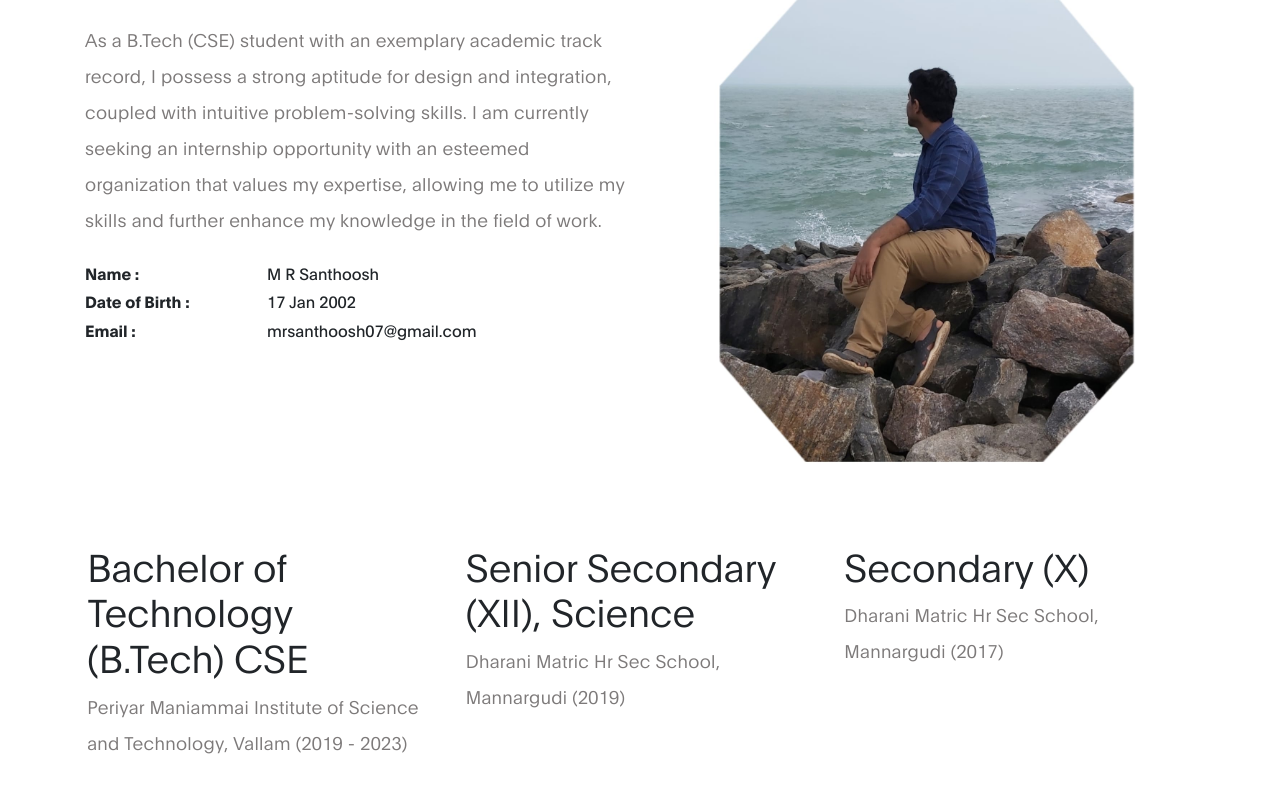
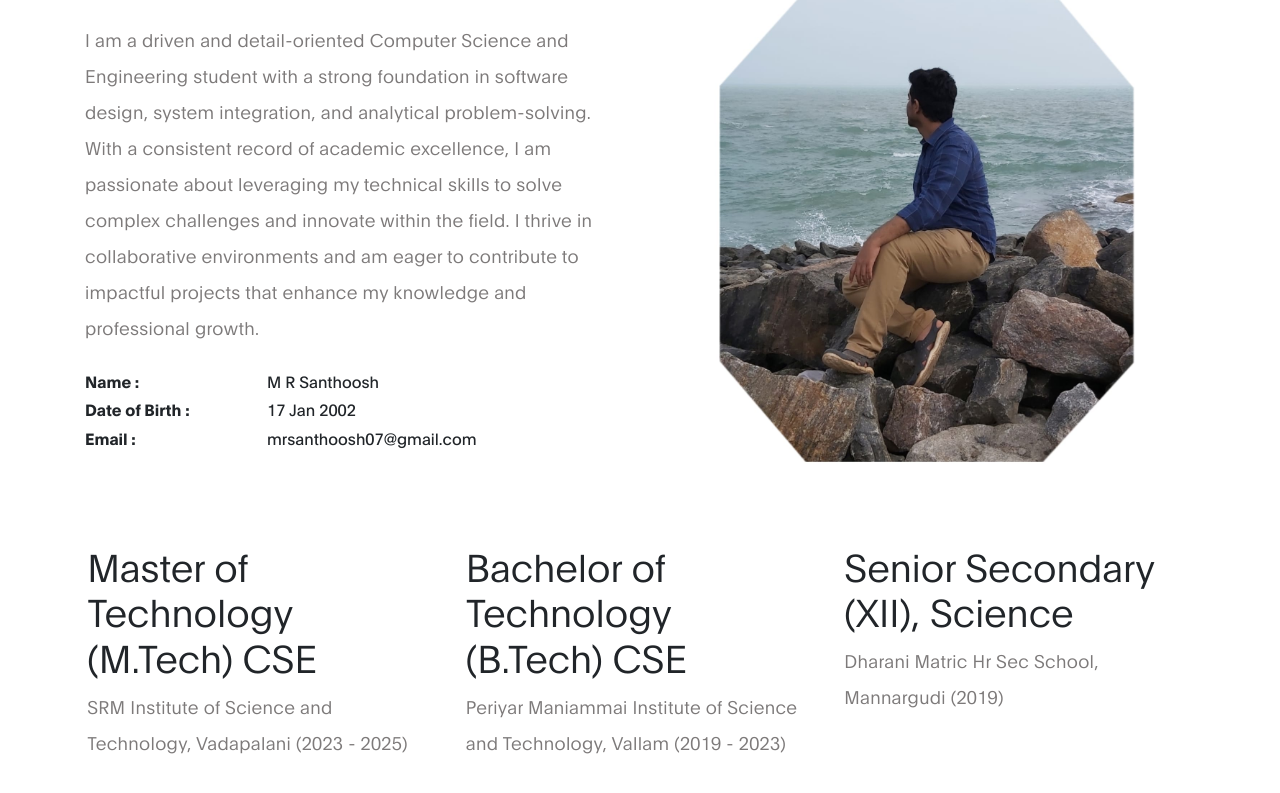
Before and after one commit to MRSanthoosh/OIBSIP_Task-2, a plain HTML site: page index.html in a window 1280 px wide. Shown: the part 701-1494 px from the top of the page. Drawn offline with Linux system fonts and the light colour scheme.

Commit message:
Update index.html

```diff
--- a/index.html
+++ b/index.html
@@ -98,7 +98,8 @@
                     <h3 class="mb-4">About Me</h3>
 
                     <p>
-                        As a B.Tech (CSE) student with an exemplary academic track record, I possess a strong aptitude for design and integration, coupled with intuitive problem-solving skills. I am currently seeking an internship opportunity with an esteemed organization that values my expertise, allowing me to utilize my skills and further enhance my knowledge in the field of work.</p>
+                   I am a driven and detail-oriented Computer Science and Engineering student with a strong foundation in software design, system integration, and analytical problem-solving. With a consistent record of academic excellence, I am passionate about leveraging my technical skills to solve complex challenges and innovate within the field. I thrive in collaborative environments and am eager to contribute to impactful projects that enhance my knowledge and professional growth.
+                    </p>
 
 
                     <ul class="mt-4 mb-5 mb-lg-0 profile-list list-unstyled">
@@ -119,16 +120,16 @@
             </div>
             <div class="row about-third">
             	<div class="col-lg-4 col-md-4 col-12">
+                <h3>Master of Technology (M.Tech) CSE</h3>
+                <p>SRM Institute of Science and Technology, Vadapalani (2023 - 2025)</p>
+                </div>
+               <div class="col-lg-4 col-md-4 col-12">
                 <h3>Bachelor of Technology (B.Tech) CSE</h3>
                 <p>Periyar Maniammai Institute of Science and Technology, Vallam (2019 - 2023)</p>
                 </div>
                 <div class="col-lg-4 col-md-4 col-12">
                 <h3>Senior Secondary (XII), Science</h3>
                 <p>Dharani Matric Hr Sec School, Mannargudi (2019)</p>
-                </div>
-                <div class="col-lg-4 col-md-4 col-12">
-                <h3>Secondary (X) </h3>
-                <p>Dharani Matric Hr Sec School, Mannargudi (2017)</p>
                 </div>
             </div>
         </div>
```
